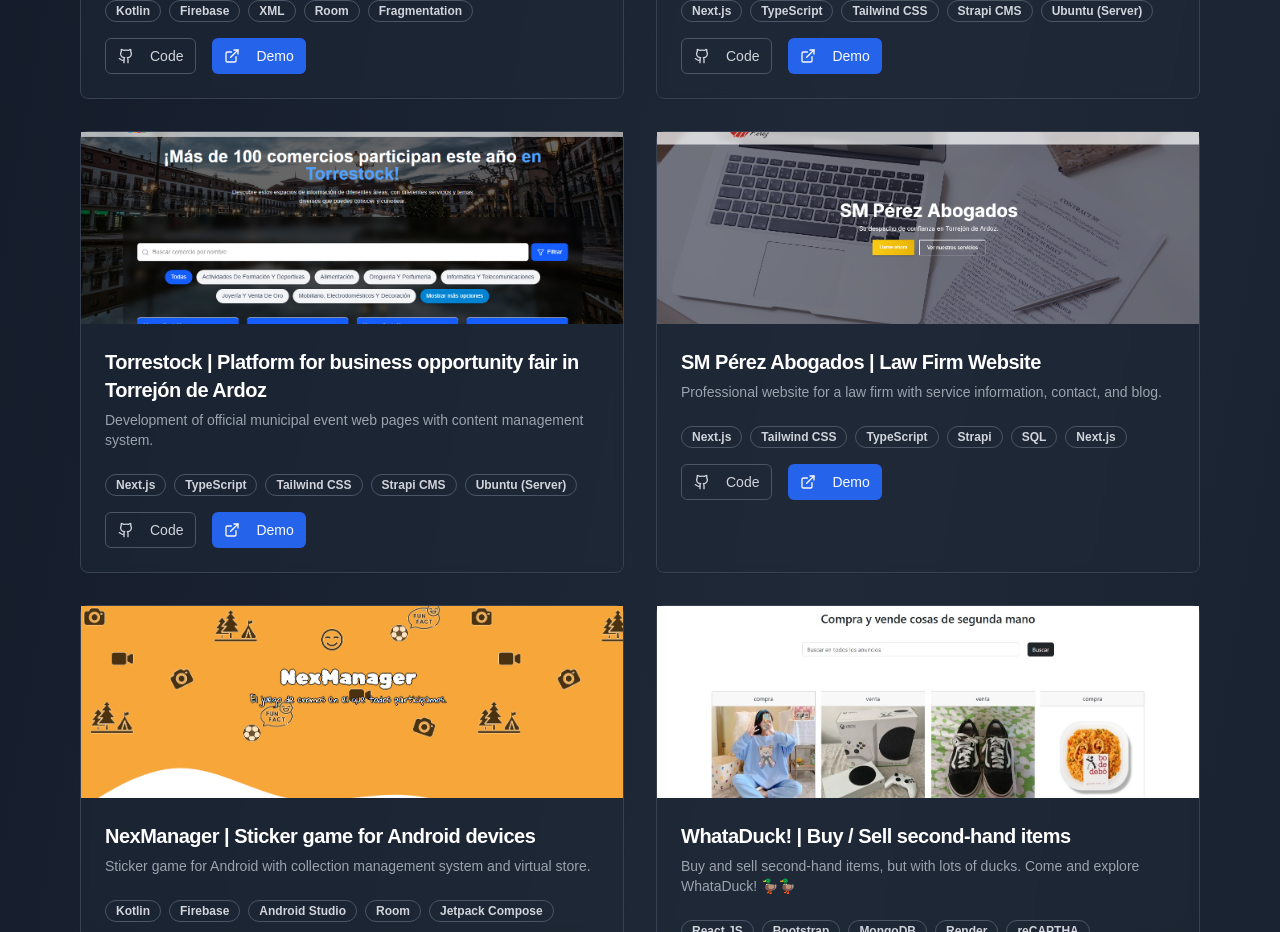
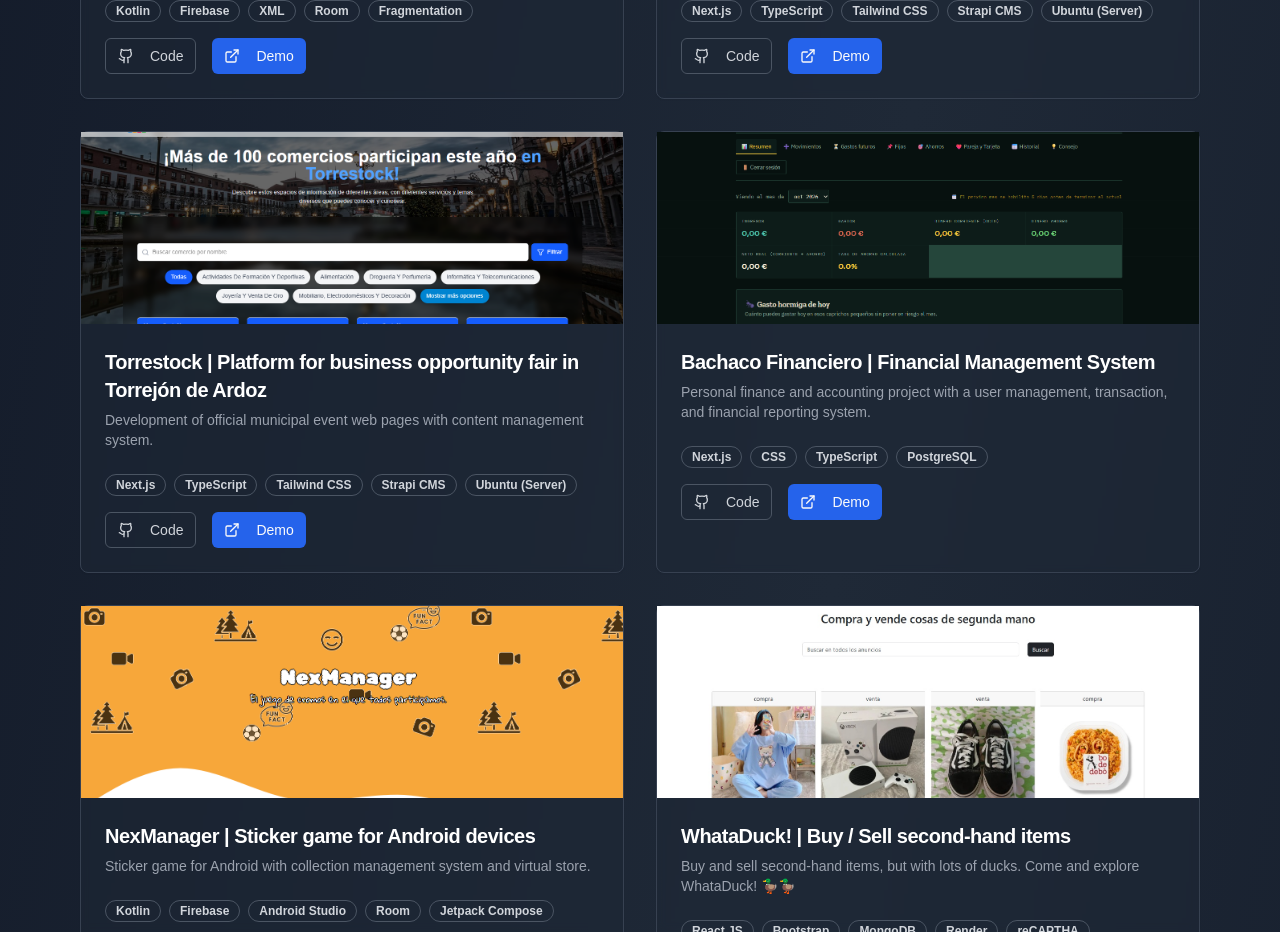
Before and after one commit to Kabash87/new-portafolio, a Next.js app: page /en in a window 1280 px wide. Shown: the part 2080-3012 px from the top of the page. Built offline with nearby package versions, Linux system fonts and the light colour scheme.

Commit message:
v3.5.5 Updating new project

```diff
--- a/app/de/page.tsx
+++ b/app/de/page.tsx
@@ -246,23 +246,15 @@ export default function Portfolio() {
       github: "https://torrestock.com/",
       demo: "https://torrestock.com/",
     },
-
     {
       id: 4,
-      title: "SM Pérez Abogados | Webseite für eine Anwaltskanzlei",
+      title: "Bachaco Financiero | Finanzmanagementsystem",
       description:
-        "Professionelle Webseite für eine Anwaltskanzlei mit Informationen zu Dienstleistungen, Kontakt und Blog.",
-      technologies: [
-        "Next.js",
-        "Tailwind CSS",
-        "TypeScript",
-        "Strapi",
-        "SQL",
-        "Next.js",
-      ],
-      image: "/imagenes/i5.png",
-      github: "#",
-      demo: "https://smperezabogadostorrejon.es/",
+        "Projekt für persönliche Finanzen und Buchhaltung mit Benutzerverwaltung, Transaktionen und Finanzberichtssystem.",
+      technologies: ["Next.js", "CSS", "TypeScript", "PostgreSQL"],
+      image: "/imagenes/i9.png",
+      github: "https://github.com/Kabash87/Bachaco-Financiero",
+      demo: "https://bachaco-financiero.onrender.com/",
     },
     {
       id: 5,
--- a/app/en/page.tsx
+++ b/app/en/page.tsx
@@ -238,20 +238,13 @@ export default function Portfolio() {
     },
     {
       id: 4,
-      title: "SM Pérez Abogados | Law Firm Website",
+      title: "Bachaco Financiero | Financial Management System",
       description:
-        "Professional website for a law firm with service information, contact, and blog.",
-      technologies: [
-        "Next.js",
-        "Tailwind CSS",
-        "TypeScript",
-        "Strapi",
-        "SQL",
-        "Next.js",
-      ],
-      image: "/imagenes/i5.png",
-      github: "#",
-      demo: "https://smperezabogadostorrejon.es/",
+        "Personal finance and accounting project with a user management, transaction, and financial reporting system.",
+      technologies: ["Next.js", "CSS", "TypeScript", "PostgreSQL"],
+      image: "/imagenes/i9.png",
+      github: "https://github.com/Kabash87/Bachaco-Financiero",
+      demo: "https://bachaco-financiero.onrender.com/",
     },
     {
       id: 5,
--- a/app/es/page.tsx
+++ b/app/es/page.tsx
@@ -234,20 +234,13 @@ export default function Portfolio() {
 
     {
       id: 4,
-      title: "SM Pérez Abogados | Sitio Web para despacho de abogados",
+      title: "Bachaco Financiero | Sistema de Gestión Financiera",
       description:
-        "Sitio web profesional para despacho de abogados con información de servicios, contacto y blog.",
-      technologies: [
-        "Next.js",
-        "Tailwind CSS",
-        "TypeScript",
-        "Strapi",
-        "SQL",
-        "Next.js",
-      ],
-      image: "/imagenes/i5.png",
-      github: "#",
-      demo: "https://smperezabogadostorrejon.es/",
+        "Proyecto personal de finanzas y contabilidad con sistema de gestión de usuarios, transacciones y reportes financieros.",
+      technologies: ["Next.js", "CSS", "TypeScript", "PostgreSQL"],
+      image: "/imagenes/i9.png",
+      github: "https://github.com/Kabash87/Bachaco-Financiero",
+      demo: "https://bachaco-financiero.onrender.com/",
     },
     {
       id: 5,
```
Also changed, not shown: public/imagenes/i9.png (added).
